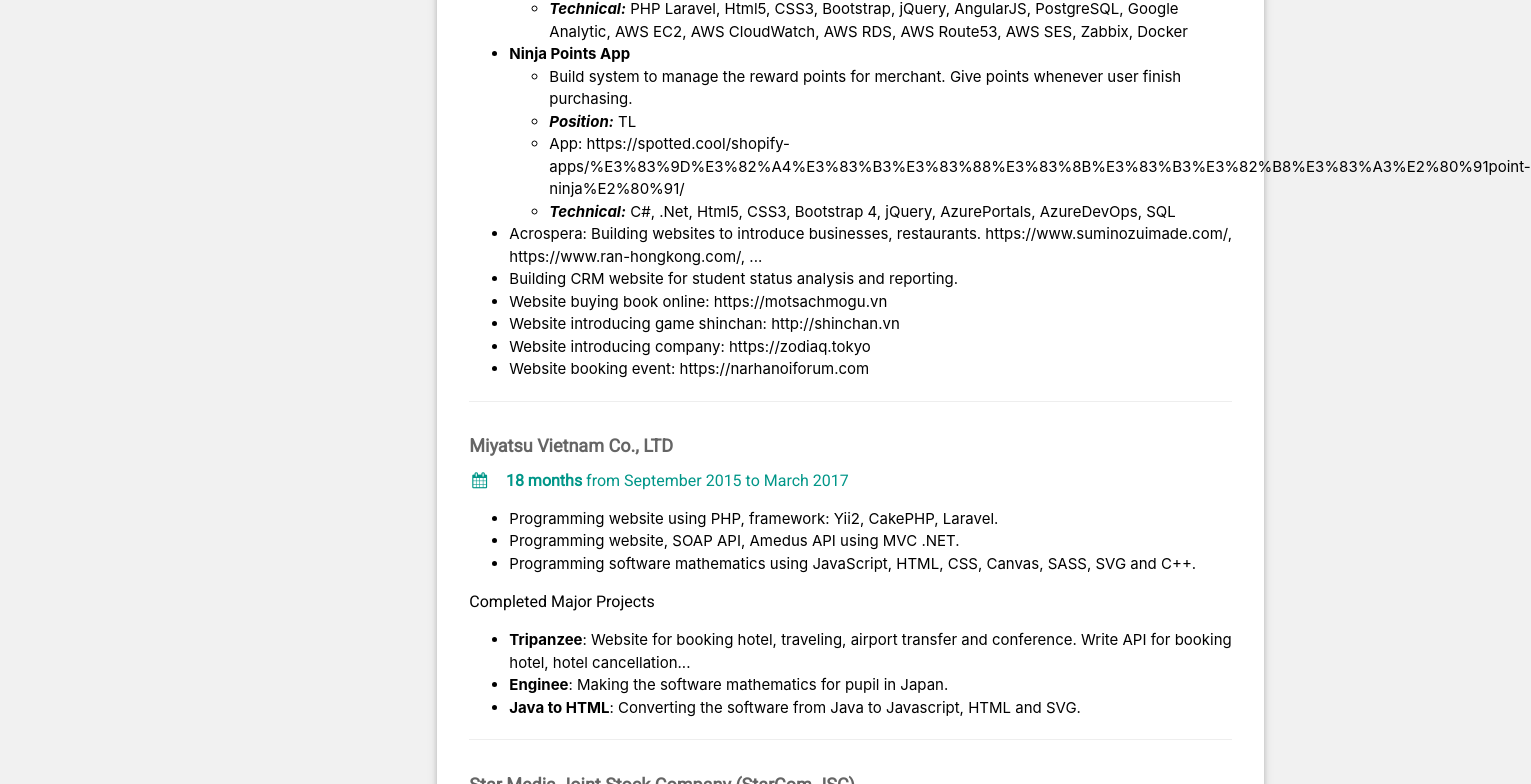
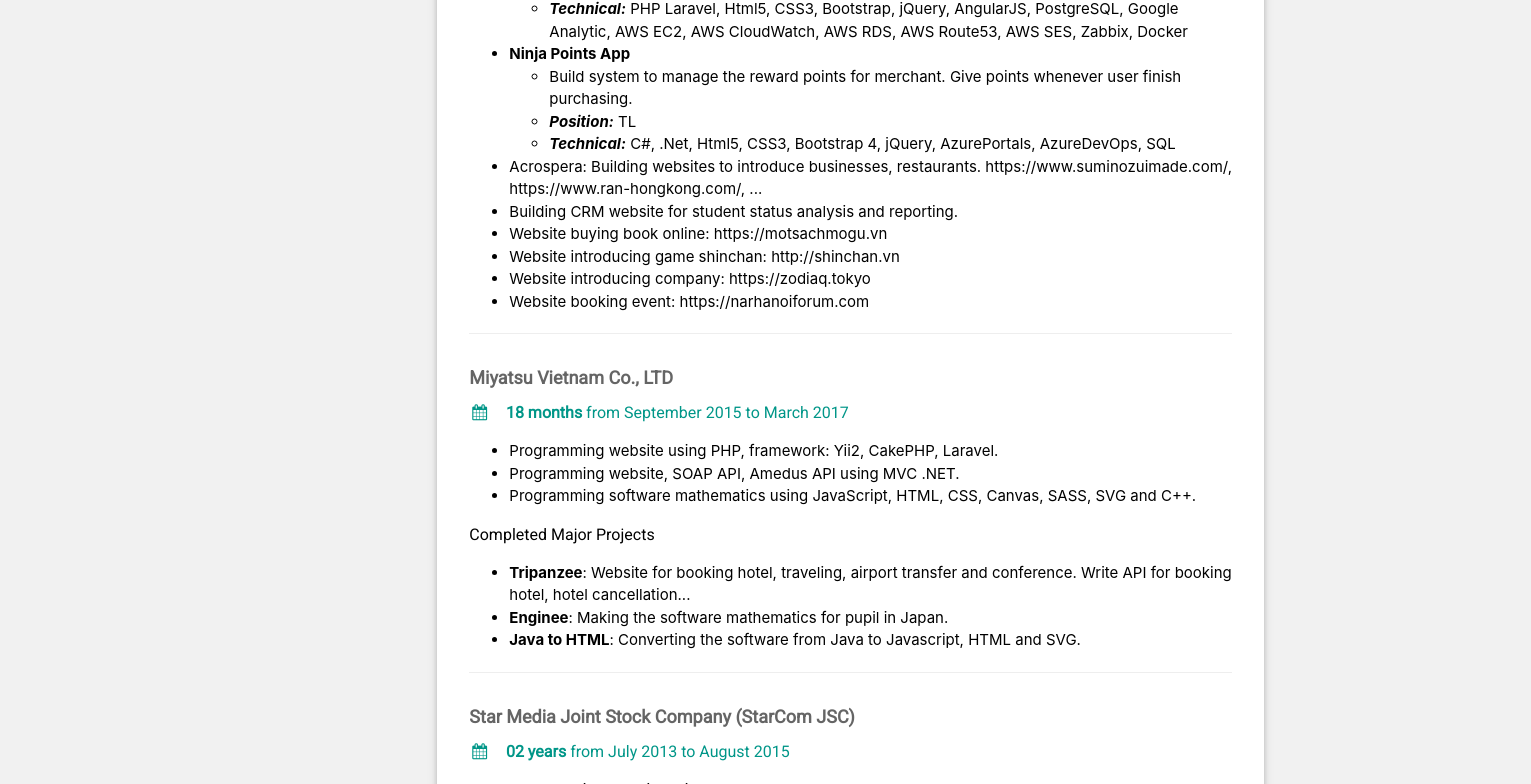
Before and after one commit to httvhutceoscop/VNT-Resume, a React (Create React App) app: page / in a window 1280 px wide. Shown: the part 7580-8364 px from the top of the page, 1531 px wide, since content can reach past the window. Built offline with nearby package versions, Linux system fonts and the light colour scheme.

Commit message:
update ninja project

```diff
--- a/src/components/companies/FujitechJSC.js
+++ b/src/components/companies/FujitechJSC.js
@@ -92,7 +92,7 @@
                         <ul>
                             <li>Build system to manage the reward points for merchant. Give points whenever user finish purchasing.</li>
                             <li><b><em>Position:</em></b> TL</li>
-                            <li>App: https://spotted.cool/shopify-apps/%E3%83%9D%E3%82%A4%E3%83%B3%E3%83%88%E3%83%8B%E3%83%B3%E3%82%B8%E3%83%A3%E2%80%91point-ninja%E2%80%91/</li>
+                            {/* <li>App: https://spotted.cool/shopify-apps/%E3%83%9D%E3%82%A4%E3%83%B3%E3%83%88%E3%83%8B%E3%83%B3%E3%82%B8%E3%83%A3%E2%80%91point-ninja%E2%80%91/</li> */}
                             <li><b><em>Technical:</em></b> C#, .Net, Html5, CSS3, Bootstrap 4, jQuery, AzurePortals, AzureDevOps, SQL</li>
                         </ul>
                     </li>
```
